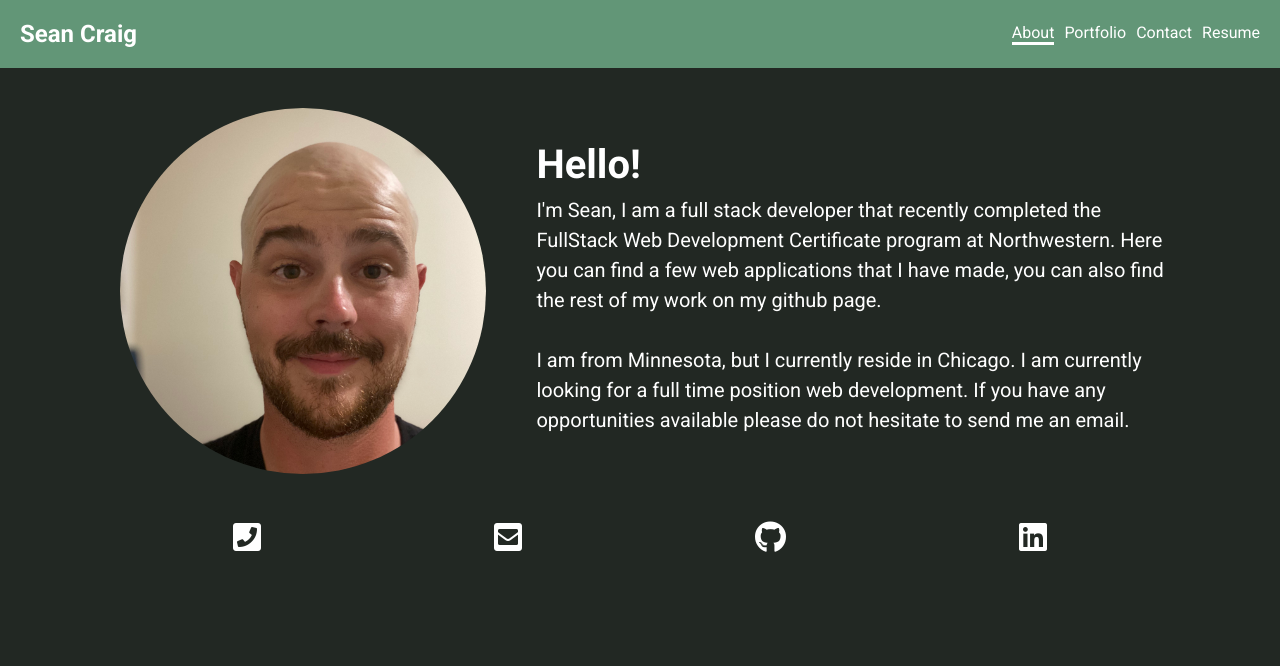
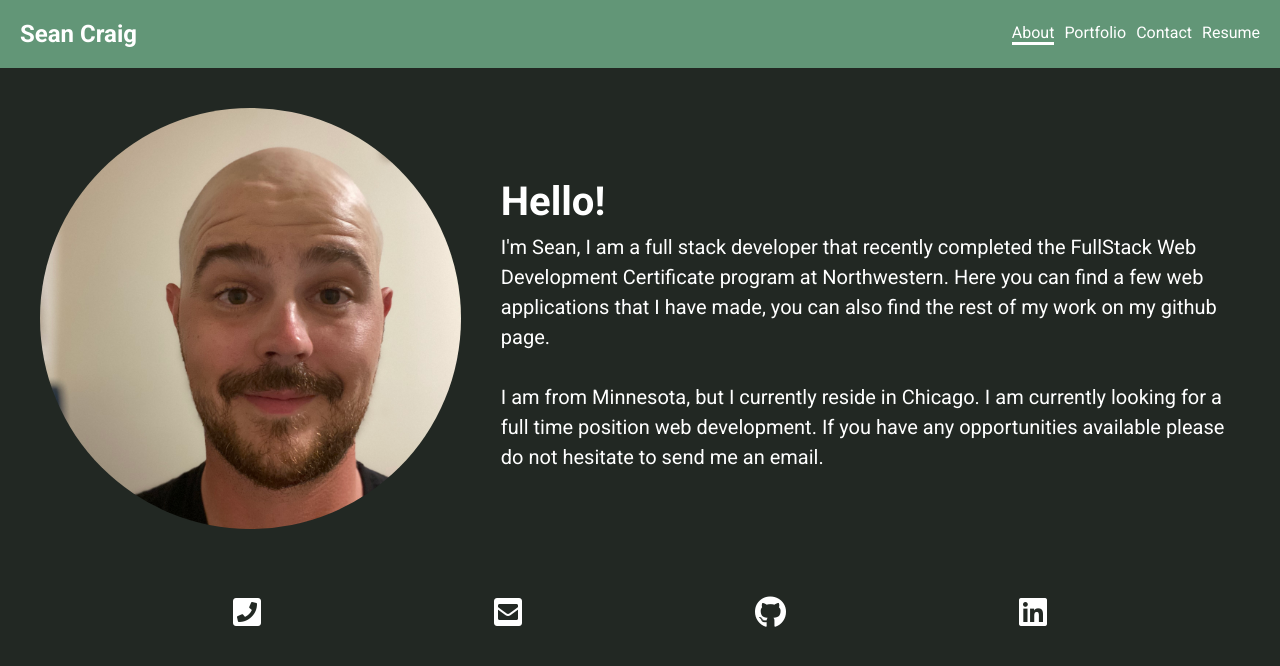
Before and after one commit to seanscraig/seanscraig.github.io, a React (Create React App) app: page / in a window 1280 px wide. Shown: the top 666 px of the page. Built offline with nearby package versions, Linux system fonts and the light colour scheme.

Commit message:
padding change

```diff
--- a/src/index.css
+++ b/src/index.css
@@ -77,13 +77,13 @@ body {
 }
 .about-image{
   flex-basis: 100%;
-  padding: 20px 0px 0px 100px;
+  padding: 20px;
 }
 
 
 .about-text{
   font-size: 20px;
-  padding: 0px 80px 0px 50px;
+  padding: 20px;
 }
 
 /* contact form */
```
